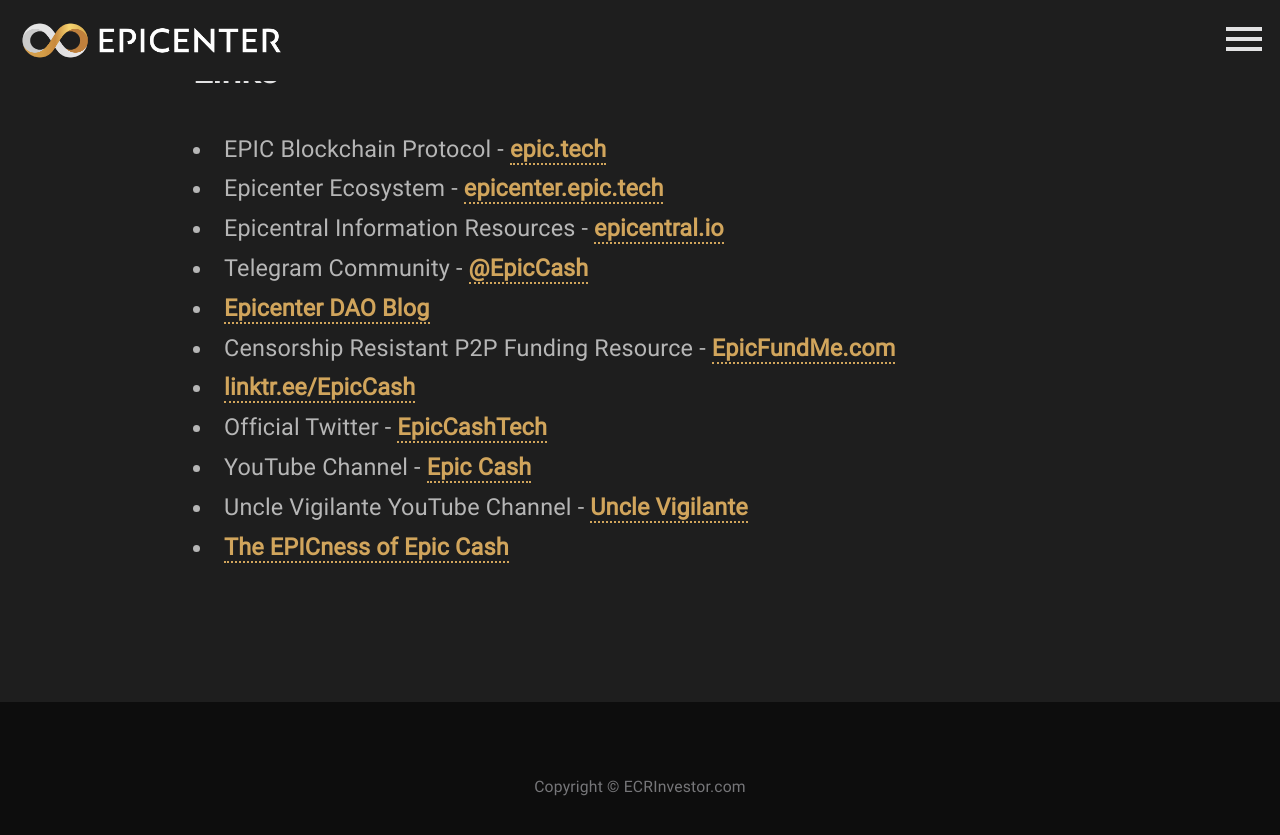
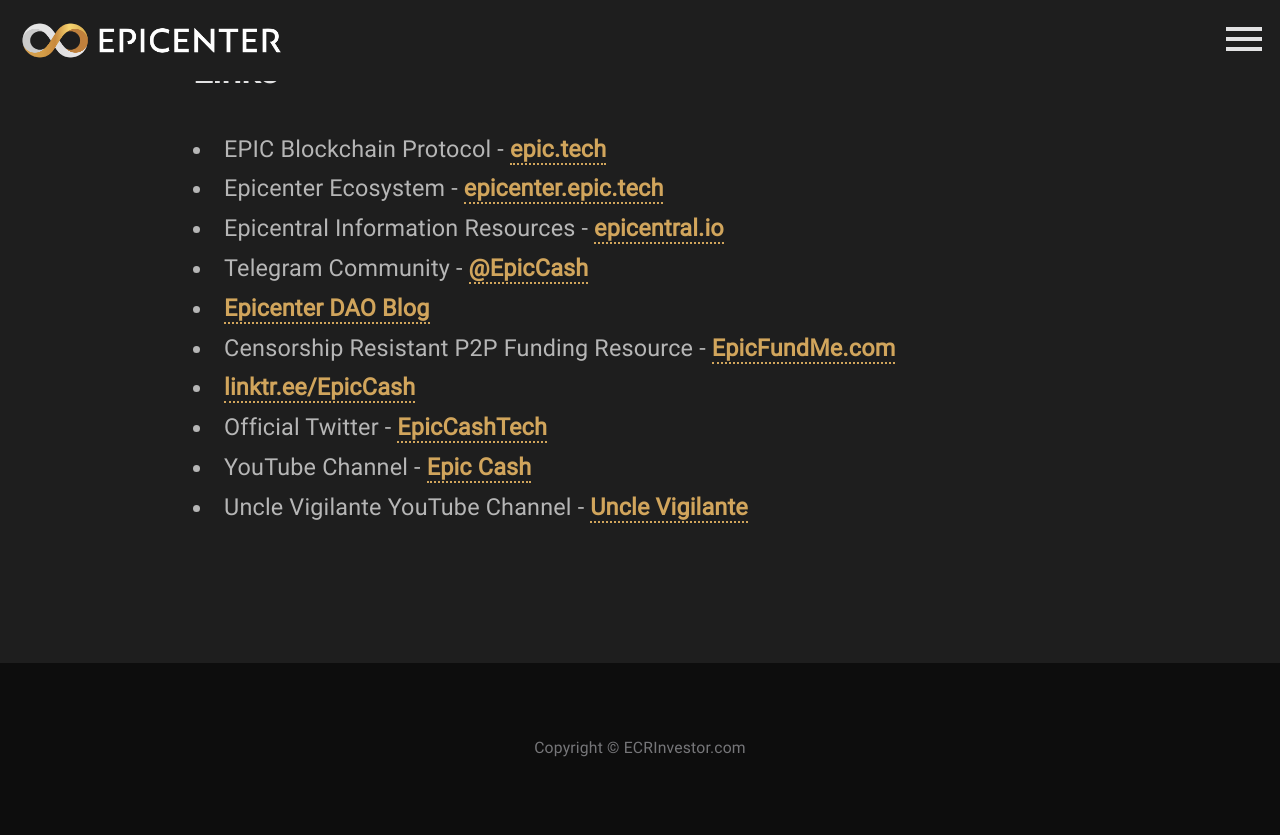
Before and after one commit to cypherstack/ecrinvestors, a Jekyll site: the page built from index.html, in a window 1280 px wide and 900 px high, scrolled down 14163 px. Shown: the top 835 px of the window. Built offline with Jekyll 4.4.1, drawn with Linux system fonts in a browser that asks for light colours; the list of posts is cut into pages by our own code.

Commit message:
Remove dead link

```diff
--- a/index.html
+++ b/index.html
@@ -131,7 +131,6 @@
             <li>Official Twitter - <a href="https://twitter.com/EpicCashTech" target="_blank">EpicCashTech</a></li>
             <li>YouTube Channel - <a href="https://www.youtube.com/c/EpicCashTech" target="_blank">Epic Cash</a></li>
             <li>Uncle Vigilante YouTube Channel - <a href="http://youtube.com/c/unclevigilante" target="_blank">Uncle Vigilante</a></li>
-            <li><a href="https://medium.com/@CptPiX42/the-epic-ness-of-epic-cash-ef341e849dff" target="_blank">The EPICness of Epic Cash</a></li>
         </ul>
     </div>
    </div>
```
